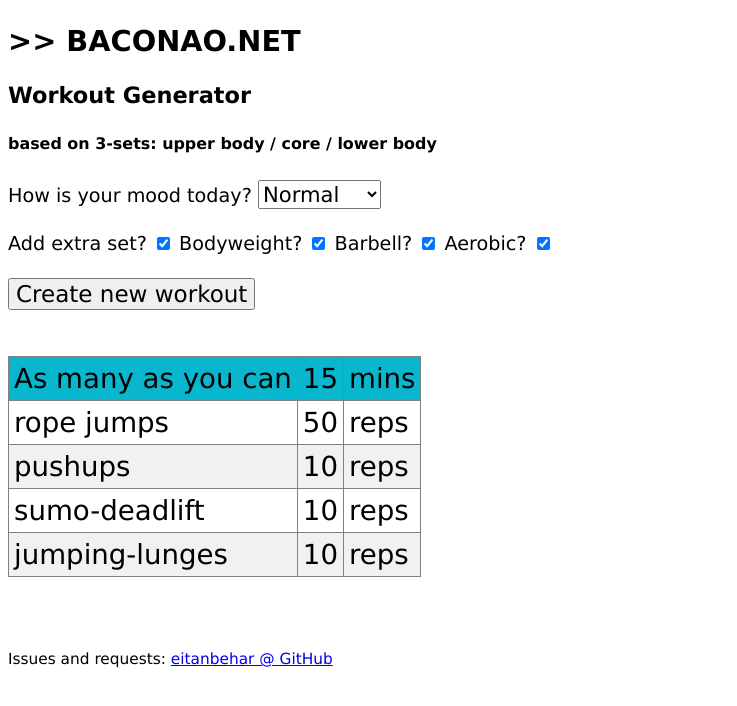
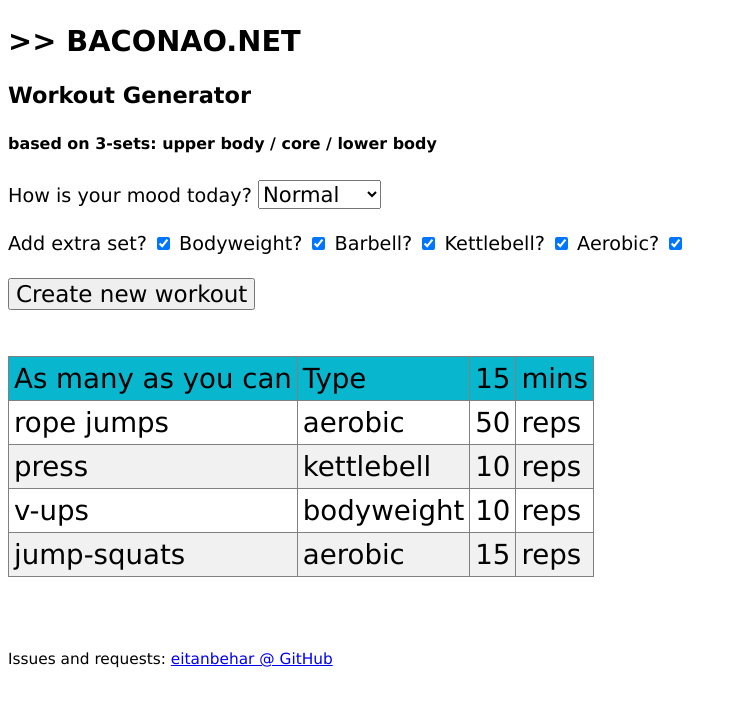
Before and after one commit to eitanbehar/apps, a plain HTML site: page workoutJS/index.html in a window 1280 px wide. Both pictures are taken after a click on the button "Create new workout". Shown: the whole page, without its empty margins (0-737 px from the left). Drawn offline with nearby package versions, Linux system fonts and the light colour scheme.

Commit message:
Add kettlebell and fix sets for lazy mode

```diff
--- a/workoutJS/controller.js
+++ b/workoutJS/controller.js
@@ -2,14 +2,14 @@ app.controller("controller", function($scope, $http) {
 
     $scope.moods = [ "Normal", "Lazy", "Energetic"];
     $scope.selectedMode = "Normal";
-    $scope.workoutOptions = { extra: true, bodyweight: true, barbell: true, aerobic: true}
+    $scope.workoutOptions = { extra: true, bodyweight: true, barbell: true, kettlebell: true, aerobic: true}
 
     $scope.generateWorkout = function(){
         $http.get('workouts.json').then(function(response) {
 
             let drills = [];
 
-            drills.push(SelectDrill(response.data.modes, null));
+            drills.push(SelectDrill(response.data.modes, $scope.selectedMode, null));
 
             if($scope.workoutOptions.extra == true)
                 drills.push(SelectDrill(response.data.workouts.extra, $scope.selectedMode, $scope.workoutOptions));
@@ -34,16 +34,18 @@ app.controller("controller", function($scope, $http) {
         if(options.barbell == true)
             filtered = filtered.concat(drillArray.filter(function(x) { return x.type == "barbell"; }));
         if(options.bodyweight == true)
-        filtered = filtered.concat(drillArray.filter(function(x) { return x.type == "bodyweight"; }));
+            filtered = filtered.concat(drillArray.filter(function(x) { return x.type == "bodyweight"; }));
         if(options.aerobic == true)
-        filtered = filtered.concat(drillArray.filter(function(x) { return x.type == "aerobic"; }));
+            filtered = filtered.concat(drillArray.filter(function(x) { return x.type == "aerobic"; }));
+        if(options.kettlebell == true)
+            filtered = filtered.concat(drillArray.filter(function(x) { return x.type == "kettlebell"; }));
     }
 
     let drill = filtered[Math.floor(Math.random() * filtered.length)];
     if(mood == "Lazy")
-        drill.limit = Math.round(parseInt(drill.limit) * 0.4);
+        drill.limit = Math.round(parseInt(drill.limit) * 0.8);
     if(mood == "Energetic")
-        drill.limit = Math.round(parseInt(drill.limit) * 1.6);
+        drill.limit = Math.round(parseInt(drill.limit) * 1.2);
 
     return drill;
   }
--- a/workoutJS/index.html
+++ b/workoutJS/index.html
@@ -26,6 +26,9 @@
         <label>Barbell?
             <input type="checkbox" ng-model="workoutOptions.barbell">
         </label>
+        <label>Kettlebell?
+            <input type="checkbox" ng-model="workoutOptions.kettlebell">
+        </label>
         <label>Aerobic?
             <input type="checkbox" ng-model="workoutOptions.aerobic">
         </label>
@@ -35,6 +38,7 @@
         <table>
             <tr ng-repeat="d in drills track by $index">
               <td>{{d.name}}</td>
+              <td>{{d.type}}</td>
               <td>{{d.limit}}</td>
               <td>{{d.unit}}</td>
             </tr>
--- a/workoutJS/workouts.json
+++ b/workoutJS/workouts.json
@@ -7,6 +7,12 @@
              "limit": "10",
              "unit": "reps"
           },
+          {
+            "name": "press",
+            "type": "kettlebell",
+            "limit": "10",
+            "unit": "reps"
+         },
           {
              "name": "press",
              "type": "barbell",
@@ -64,6 +70,18 @@
              "unit": "reps"
           },
           {
+            "name": "russian-swing",
+            "type": "kettlebell",
+            "limit": "15",
+            "unit": "reps"
+         },
+         {
+            "name": "american-swing",
+            "type": "kettlebell",
+            "limit": "12",
+            "unit": "reps"
+         },
+          {
              "name": "leg-raises",
              "type": "bodyweight",
              "limit": "15",
@@ -86,6 +104,24 @@
          {
             "name": "jumping-lunges",
             "type": "aerobic",
+            "limit": "10",
+            "unit": "reps"
+         },
+         {
+            "name": "gobblet-squats",
+            "type": "kettlebell",
+            "limit": "12",
+            "unit": "reps"
+         },
+         {
+            "name": "thrusters",
+            "type": "kettlebell",
+            "limit": "10",
+            "unit": "reps"
+         },
+         {
+            "name": "thrusters",
+            "type": "barbell",
             "limit": "10",
             "unit": "reps"
          },
@@ -119,13 +155,13 @@
     "modes": [
        {
           "name": "As many as you can",
-          "type": "amrap",
+          "type": "Type",
           "limit": "15",
           "unit": "mins"
        },
        {
           "name": "Number of sets in time",
-          "type": "4t",
+          "type": "Type",
           "limit": "5",
           "unit": "sets"
        }
```
